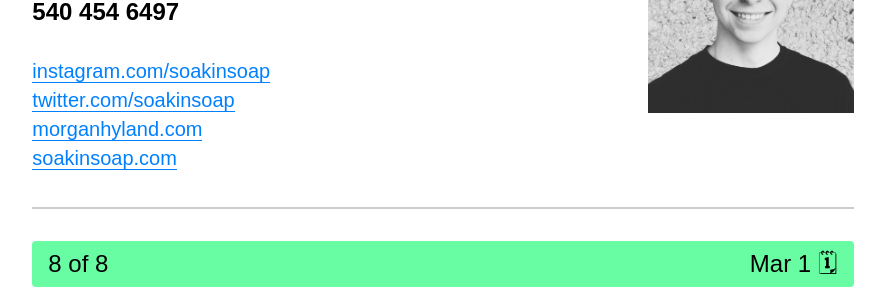
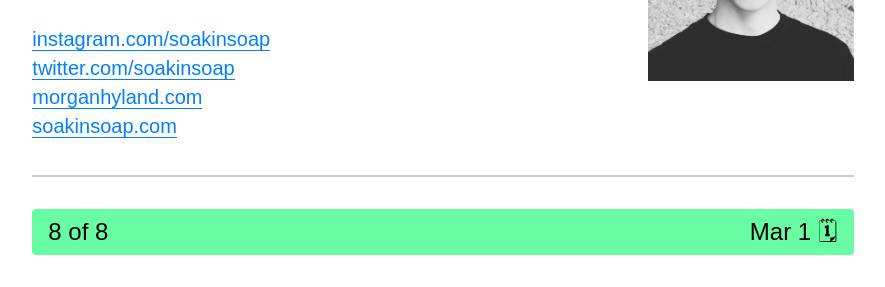
Before and after one commit to soakinsoap/soakinsoap.github.io, a website: page omni/index.html in a window 1280 px wide. Shown: the part 331-618 px from the top of the page, without its empty margins (197-1082 px from the left). Drawn offline with Linux system fonts and the light colour scheme.

Commit message:
change padding top for desktop

```diff
--- a/omni/index.html
+++ b/omni/index.html
@@ -21,7 +21,7 @@
   height="0" width="0" style="display:none;visibility:hidden"></iframe></noscript>
   <!-- End Google Tag Manager (noscript) -->
 
-  <div class="__container w-two-thirds-l pl3 pl5-m pr3 pr5-m pt4 pt5-l pb4 pb6-l mb4 mb6-l center">
+  <div class="__container w-two-thirds-l pl3 pl5-m pr3 pr5-m pt4 pt4-l pb4 pb6-l mb4 mb6-l center">
 
     <header>
       <!-- <div class="__calendar__container cf f6 f5-l pa2 br3 bg-green black">
```
